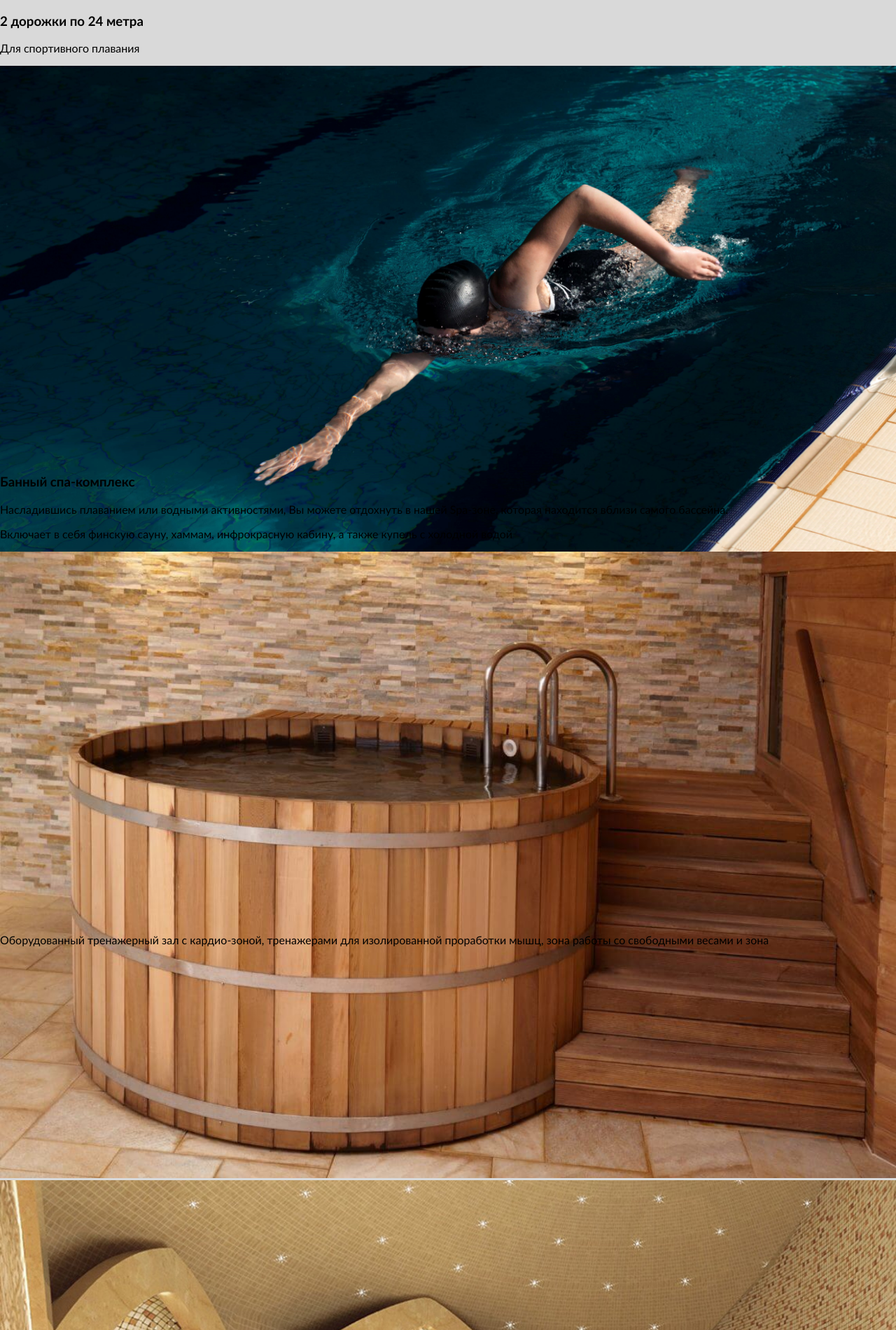
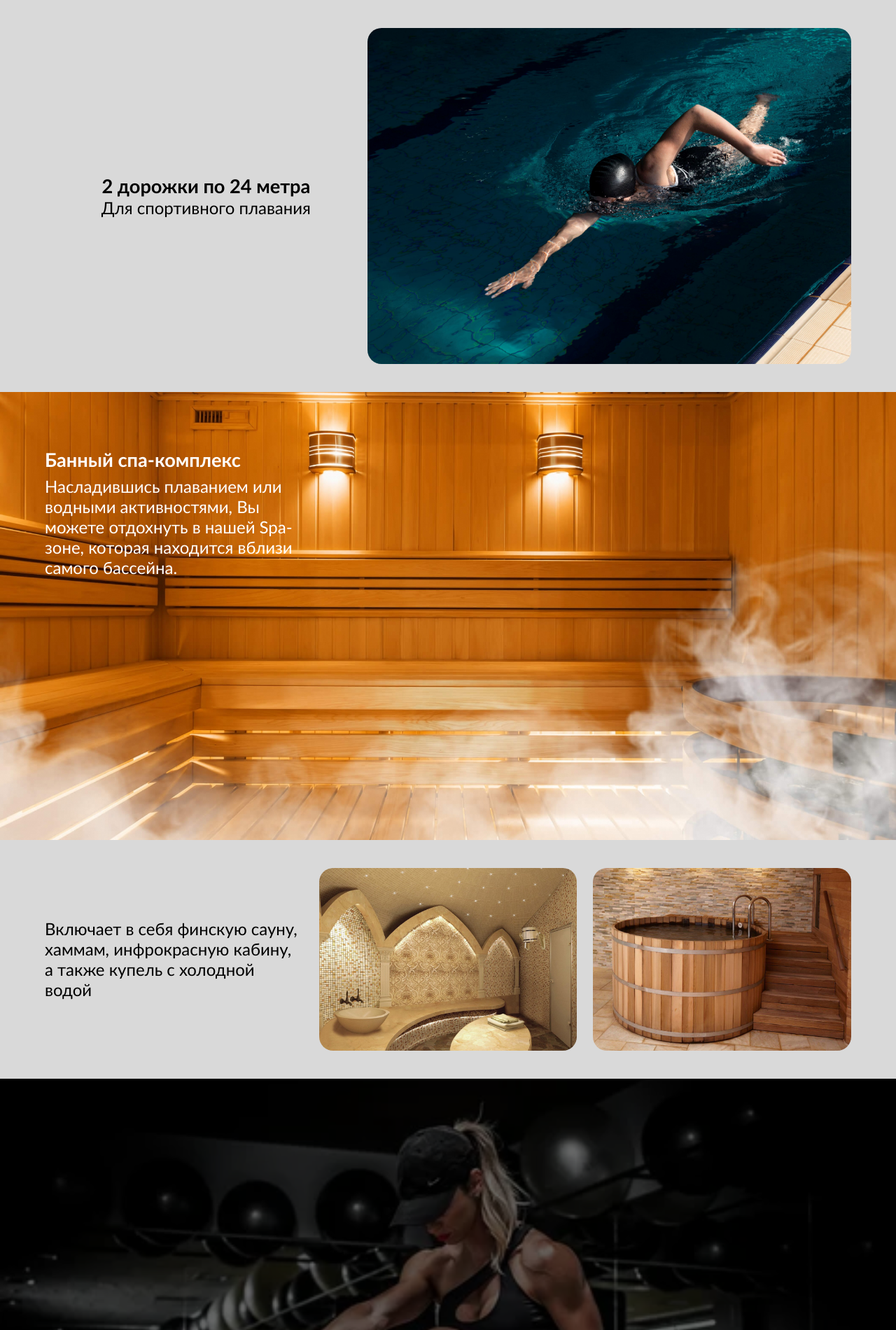
Before and after one commit to Losyashik/dasha, a PHP site: page / in a window 1280 px wide. Shown: the part 3973-5873 px from the top of the page at 70% size. Run offline with PHP 8.4, Linux system fonts and the light colour scheme.

Commit message:
get styles

```diff
--- a/assets/styles/style.css
+++ b/assets/styles/style.css
@@ -158,7 +158,7 @@ section {
   top: 0;
 }
 .main .info {
-  padding: 5vh 0;
+  padding: 5vh 0 0;
 }
 .main .info .advantages__item {
   box-sizing: border-box;
@@ -178,4 +178,93 @@ section {
   left: 5vw;
   color: #fff;
   font-size: 1.5em;
+}
+.main .info .advantages__item.second {
+  display: flex;
+  justify-content: space-between;
+  padding: 5vh 5vw;
+  height: 70vh;
+  position: static;
+}
+.main .info .advantages__item.second .second__text {
+  width: 40%;
+  height: 100%;
+  display: flex;
+  flex-direction: column;
+  align-items: center;
+  justify-content: center;
+}
+.main .info .advantages__item.second .second__text h3 {
+  font-size: 1.7em;
+  margin: 0;
+}
+.main .info .advantages__item.second .second__text p {
+  font-size: 1.5em;
+  padding: 0;
+  margin: 0;
+}
+.main .info .advantages__item.second .second__image {
+  width: 60%;
+  height: 100%;
+  border-radius: 20px;
+  overflow: hidden;
+}
+.main .info .advantages__item.third {
+  height: auto;
+}
+.main .info .advantages__item.third .third__image {
+  background: url(./../images/advantages/third.jpg);
+  background-position: center;
+  background-size: cover;
+  background-repeat: no-repeat;
+  height: 80vh;
+  position: relative;
+  color: #fff;
+}
+.main .info .advantages__item.third .third__image * {
+  width: 30%;
+  margin: 0;
+  padding: 0;
+  position: absolute;
+  left: 5vw;
+}
+.main .info .advantages__item.third .third__image h3 {
+  top: 10vh;
+  font-size: 1.7em;
+}
+.main .info .advantages__item.third .third__image p {
+  top: 15vh;
+  font-size: 1.5em;
+}
+.main .info .advantages__item.third .thrid__description {
+  display: flex;
+  justify-content: space-between;
+  padding: 5vh 5vw;
+}
+.main .info .advantages__item.third .thrid__description .thrid__description-block {
+  width: 32%;
+  border-radius: 20px;
+  overflow: hidden;
+}
+.main .info .advantages__item.third .thrid__description .thrid__description-block:first-child {
+  font-size: 1.5em;
+  display: flex;
+  justify-content: center;
+  align-items: center;
+}
+.main .info .advantages__item.fourth {
+  background: rgba(0, 0, 0, 0.6) url(./../images/advantages/fourth.webp);
+  background-repeat: no-repeat;
+  background-size: cover;
+  background-position: center;
+  background-blend-mode: color;
+  height: 90vh;
+}
+.main .info .advantages__item.fourth p {
+  color: #fff;
+  font-size: 1.5em;
+  width: 30%;
+  position: absolute;
+  left: 5vw;
+  bottom: 5vh;
 }/*# sourceMappingURL=style.css.map */
--- a/assets/styles/style.scss
+++ b/assets/styles/style.scss
@@ -150,7 +150,7 @@ section {
     }
   }
   .info {
-    padding: 5vh 0;
+    padding: 5vh 0 0;
     .advantages {
       &__item {
         box-sizing: border-box;
@@ -170,6 +170,94 @@ section {
             font-size: 1.5em;
           }
         }
+        &.second {
+          display:flex;
+          justify-content: space-between;
+          padding: 5vh 5vw;
+          height: 70vh;
+          position: static;
+          .second__text{
+            width: 40%;
+            height: 100%;
+            display: flex;
+            flex-direction: column;
+            align-items: center;
+            justify-content: center;
+            h3 {
+              font-size: 1.7em;
+              margin: 0;
+            }p{
+              font-size: 1.5em;
+              padding: 0;
+              margin: 0;
+            }
+          }
+          .second__image{
+            width: 60%;
+            height: 100%;
+            border-radius: 20px;
+            overflow:hidden;
+          }
+        }
+        &.third{
+          height: auto;
+          .third__image{
+            background: url(./../images/advantages/third.jpg);
+            background-position: center;
+            background-size: cover;
+            background-repeat: no-repeat;
+            height: 80vh;
+            position: relative;
+            color:#fff;
+            *{
+              width: 30%;
+              margin: 0;
+              padding: 0;
+              position: absolute;
+              left: 5vw;
+            }
+            h3{
+              top:10vh;
+              font-size: 1.7em;
+            }
+            p{
+              top: 15vh;
+              font-size: 1.5em;
+            }
+          }
+          .thrid__description{
+            display: flex;
+            justify-content: space-between;
+            padding: 5vh 5vw;
+            .thrid__description-block{
+              &:first-child{
+                font-size: 1.5em;
+                display: flex;
+                justify-content: center;
+                align-items: center;
+              }
+              width: 32%;
+              border-radius: 20px;
+              overflow: hidden;
+            }
+          }
+        }
+        &.fourth{
+          background:rgba($color: #000, $alpha: 0.6) url(./../images/advantages/fourth.webp);
+          background-repeat: no-repeat;
+          background-size: cover;
+          background-position: center;
+          background-blend-mode: color;
+          height: 90vh;
+          p{
+            color: #fff;
+            font-size: 1.5em;
+            width: 30%;
+            position: absolute;
+            left: 5vw;
+            bottom: 5vh;
+          }
+        }
       }
     }
   }
--- a/index.html
+++ b/index.html
@@ -115,7 +115,7 @@
                     </div>
                 </article>
                 <article class="advantages__item third">
-                    <div class=" thrid__image">
+                    <div class="third__image">
                         <h3>Банный спа-комплекс</h3>
                         <p>Насладившись плаванием или
                             водными активностями, Вы можете
@@ -123,14 +123,14 @@
                             находится вблизи самого бассейна.</p>
                     </div>
                     <div class="thrid__description">
-                        <div class="thrid thrid--description-block">
+                        <div class="thrid__description-block">
                             <p>Включает в себя финскую сауну, хаммам, инфрокрасную кабину, а также купель с холодной
                                 водой</p>
                         </div>
-                        <div class="thrid thrid--description-block"><img src="./assets/images/advantages/third1.jpg"
-                                alt=""></div>
-                        <div class="thrid thrid--description-block"><img src="./assets/images/advantages/third2.jpg"
-                                alt=""></div>
+                        <div class="thrid__description-block"><img src="./assets/images/advantages/third1.jpg" alt="">
+                        </div>
+                        <div class="thrid__description-block"><img src="./assets/images/advantages/third2.jpg" alt="">
+                        </div>
                     </div>
                 </article>
                 <article class="advantages__item fourth">
```
Also changed, not shown: assets/images/advantages/third1.jpg, assets/images/advantages/third2.jpg, 1 other file.
